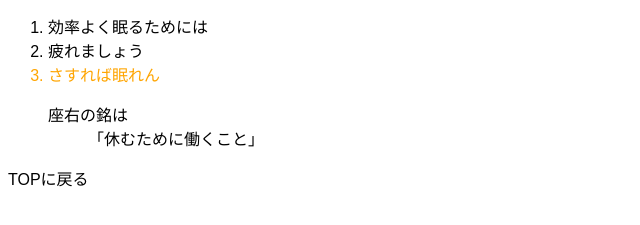
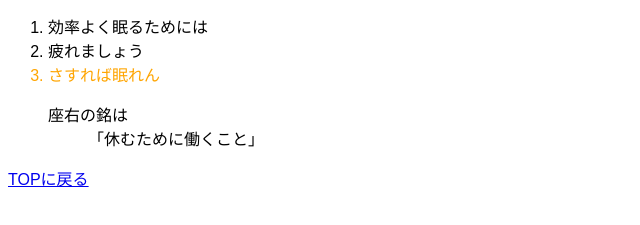
Before and after one commit to 13174-f/group_work, a plain HTML site: page index.html in a window 1280 px wide. Shown: the part 355-580 px from the top of the page, without its empty margins (0-640 px from the left). Drawn offline with Linux system fonts and the light colour scheme; files that its build step writes are made by us from their sources.

Commit message:
Update index.html

```diff
--- a/index.html
+++ b/index.html
@@ -36,7 +36,7 @@
     <p>座右の銘は<br>　　　「休むために働くこと」</p>
   </ol>
 
-    <https://victorious-mud-04a97ba00.5.azurestaticapps.net">TOPに戻る</a>
+    <a href="https://victorious-mud-04a97ba00.5.azurestaticapps.net">TOPに戻る</a>
 
 </body>
 
```
